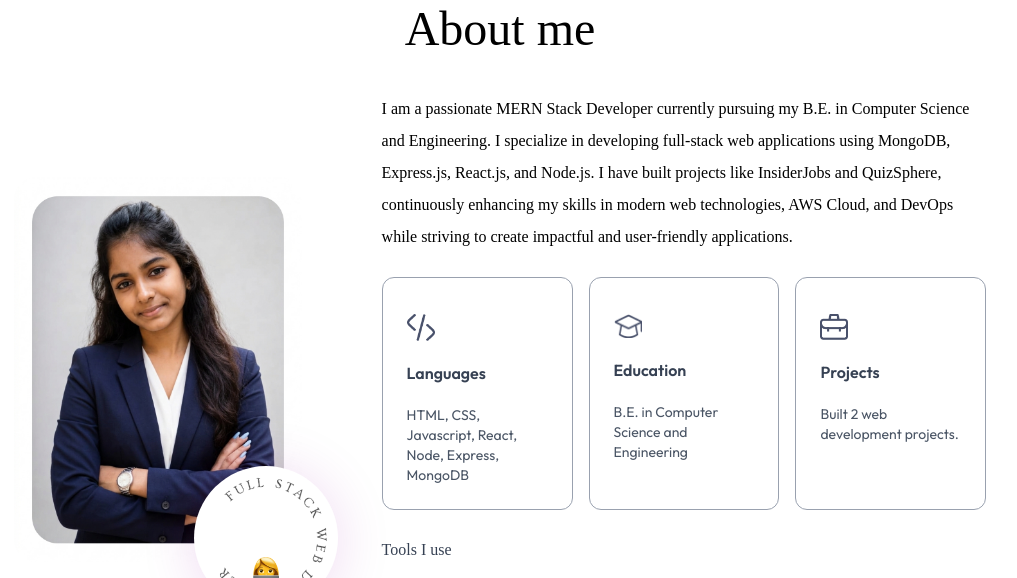
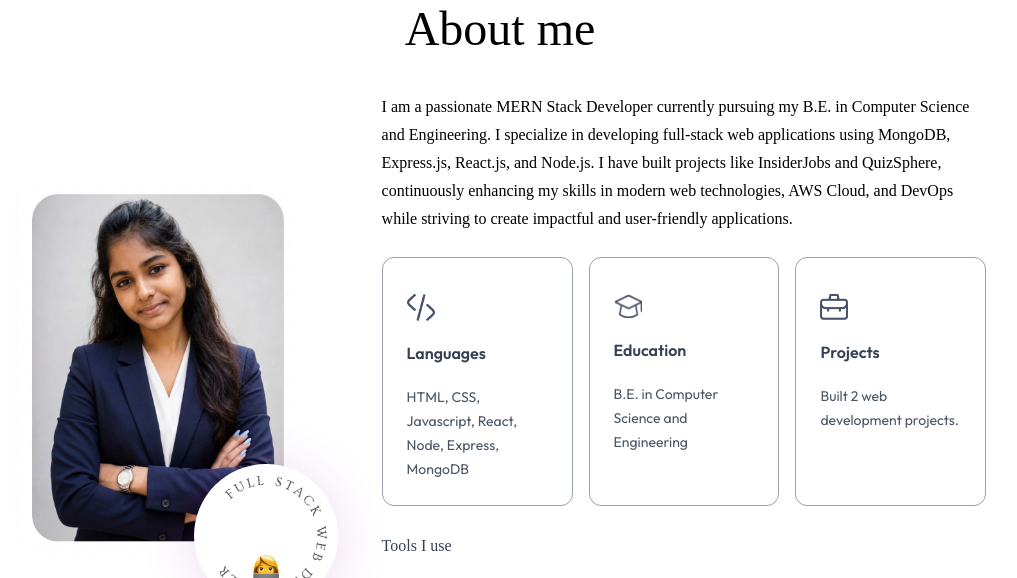
Before and after one commit to krithi30011996/portfolio, a plain HTML site: page index.html in a window 1280 px wide. Shown: the part 871-1449 px from the top of the page, without its empty margins (140-1157 px from the left). Drawn offline with nearby package versions, Linux system fonts and the light colour scheme; a web font is replaced by a local one.

Commit message:
update in about

```diff
--- a/index.html
+++ b/index.html
@@ -160,31 +160,31 @@
 
                 </div>
             </div>
-            <div class="flex-1">
-                <p class="mb-6 max-w-2xl serif-text">I am a passionate MERN Stack Developer currently pursuing my B.E. in Computer Science and Engineering. I specialize in developing full-stack web applications using MongoDB, Express.js, React.js, and Node.js. I have built projects like InsiderJobs and QuizSphere, continuously enhancing my skills in modern web technologies, AWS Cloud, and DevOps while striving to create impactful and user-friendly applications.
+            <div class="flex-1 w-full">
+                <p class="mb-6 w-full max-w-2xl break-words leading-7 serif-text">I am a passionate MERN Stack Developer currently pursuing my B.E. in Computer Science and Engineering. I specialize in developing full-stack web applications using MongoDB, Express.js, React.js, and Node.js. I have built projects like InsiderJobs and QuizSphere, continuously enhancing my skills in modern web technologies, AWS Cloud, and DevOps while striving to create impactful and user-friendly applications.
 
                 </p>
-                <ul class="grid grid-cols-1 sm:grid-cols-3 gap-4 max-w-2xl">
+                <ul class="grid grid-cols-1 sm:grid-cols-3 gap-4 w-full max-w-2xl">
 
                     <li
-                        class="border-[0.5px] border-gray-400 dark:border-white/30 rounded-xl p-6 cursor-pointer hover-light hover:-translate-y-1 duration-500 hover:shadow-[4px_4px_0_#000] dark:hover:shadow-[4px_4px_0_#fff]">
+                        class="border-[0.5px] border-gray-400 dark:border-white/30 rounded-xl p-5 sm:p-6 w-full overflow-hidden  cursor-pointer hover-light hover:-translate-y-1 duration-500 hover:shadow-[4px_4px_0_#000] dark:hover:shadow-[4px_4px_0_#fff]">
                         <img src="./images/code-icon.png" alt="" class="w-7 mt-3 dark:invert">
                         <h3 class="my-4 font-semibold text-gray-700 dark:text-white">Languages</h3>
-                        <p class="text-gray-600 dark:text-white/70 text-sm">HTML, CSS, Javascript, React, Node, Express, MongoDB</p>
+                        <p class="text-gray-600 dark:text-white/70 text-sm break-words leading-6">HTML, CSS, Javascript, React, Node, Express, MongoDB</p>
                     </li>
 
                     <li
                         class="border-[0.5px] border-gray-400 dark:border-white/30 rounded-xl p-6 cursor-pointer hover-light hover:-translate-y-1 duration-500 hover:shadow-[4px_4px_0_#000] dark:hover:shadow-[4px_4px_0_#fff]">
                         <img src="./images/edu-icon.png" alt="" class="w-7 mt-3 dark:invert">
                         <h3 class="my-4 font-semibold text-gray-700 dark:text-white">Education</h3>
-                        <p class="text-gray-600 dark:text-white/70 text-sm">B.E. in Computer Science and Engineering</p>
+                        <p class="text-gray-600 dark:text-white/70 text-sm break-words leading-6">B.E. in Computer Science and Engineering</p>
                     </li>
 
                     <li
                         class="border-[0.5px] border-gray-400 dark:border-white/30 rounded-xl p-6 cursor-pointer hover-light hover:-translate-y-1 duration-500 hover:shadow-[4px_4px_0_#000] dark:hover:shadow-[4px_4px_0_#fff]">
                         <img src="./images/project-icon.png" alt="" class="w-7 mt-3 dark:invert">
                         <h3 class="my-4 font-semibold text-gray-700 dark:text-white">Projects</h3>
-                        <p class="text-gray-600 dark:text-white/70 text-sm">Built 2 web development projects.</p>
+                        <p class="text-gray-600 dark:text-white/70 text-sm break-words leading-6">Built 2 web development projects.</p>
                     </li>
                 </ul>
                 <h4 class="my-6 text-gray-700 dark:text-white serif-text">Tools I use</h4>
@@ -316,81 +316,6 @@
 
         </div>
     </div>
-    <!-- <div id="work" class="w-full px-[12%] py-10 scroll-mt-20">
-        <h4 class="text-center mb-2 text-lg serif-text">My portfolio</h4>
-        <h2 class="text-center text-5xl serif-text">My latest work</h2>
-        <p class="text-center max-w-2xl mx-auto mt-5 mb-12 serif-text">Here are some of my featured projects showcasing my expertise in MERN Stack development, responsive web design, and modern application development. Each project reflects my passion for solving real-world problems through technology.</p>
-
-        <div class="grid grid-cols-auto my-10 gap-5">
-            <div
-                class="aspect-square bg-[url('./images/work-1.png')] bg-no-repeat bg-cover bg-center rounded-lg relative cursor-pointer group">
-                <div
-                    class="bg-white dark:bg-[#2a004a] dark:text-white w-11/12 rounded-md absolute bottom-5 left-1/2 -translate-x-1/2 py-3 px-5 flex items-center justify-between duration-500 group-hover:bottom-7">
-                    <div>
-                        <h2 class="font-semibold">Frontend project</h2>
-                        <p class="text-sm text-gray-700 dark:text-white/70">Web Design</p>
-                    </div>
-
-                    <div class="border rounded-full border-black dark:border-white w-9 aspect-square flex items-center justify-center shadow-[2px_2px_0_#000] dark:shadow-[2px_2px_0_#fff] group-hover:bg-lime-300 transition">
-                        <img src="./images/send-icon.png" alt="" class="w-5">
-                    </div>
-
-                </div>
-            </div>
-
-             <div
-                class="aspect-square bg-[url('./images/work-2.png')] bg-no-repeat bg-cover bg-center rounded-lg relative cursor-pointer group">
-                <div
-                    class="bg-white dark:bg-[#2a004a] dark:text-white w-11/12 rounded-md absolute bottom-5 left-1/2 -translate-x-1/2 py-3 px-5 flex items-center justify-between duration-500 group-hover:bottom-7">
-                    <div>
-                        <h2 class="font-semibold">Frontend project</h2>
-                        <p class="text-sm text-gray-700 dark:text-white/70">Web Design</p>
-                    </div>
-
-                    <div class="border rounded-full border-black dark:border-white w-9 aspect-square flex items-center justify-center shadow-[2px_2px_0_#000] dark:shadow-[2px_2px_0_#fff] group-hover:bg-lime-300 transition">
-                        <img src="./images/send-icon.png" alt="" class="w-5">
-                    </div>
-
-                </div>
-            </div>
-
-         <div
-                class="aspect-square bg-[url('./images/work-3.png')] bg-no-repeat bg-cover bg-center rounded-lg relative cursor-pointer group">
-                <div
-                    class="bg-white dark:bg-[#2a004a] dark:text-white w-11/12 rounded-md absolute bottom-5 left-1/2 -translate-x-1/2 py-3 px-5 flex items-center justify-between duration-500 group-hover:bottom-7">
-                    <div>
-                        <h2 class="font-semibold">Frontend project</h2>
-                        <p class="text-sm text-gray-700 dark:text-white/70">Web Design</p>
-                    </div>
-
-                    <div class="border rounded-full border-black dark:border-white w-9 aspect-square flex items-center justify-center shadow-[2px_2px_0_#000] dark:shadow-[2px_2px_0_#fff] group-hover:bg-lime-300 transition">
-                        <img src="./images/send-icon.png" alt="" class="w-5">
-                    </div>
-
-                </div>
-            </div>
-
-             <div
-                class="aspect-square bg-[url('./images/work-4.png')] bg-no-repeat bg-cover bg-center rounded-lg relative cursor-pointer group">
-                <div
-                    class="bg-white dark:bg-[#2a004a] dark:text-white w-11/12 rounded-md absolute bottom-5 left-1/2 -translate-x-1/2 py-3 px-5 flex items-center justify-between duration-500 group-hover:bottom-7">
-                    <div>
-                        <h2 class="font-semibold">Frontend project</h2>
-                        <p class="text-sm text-gray-700 dark:text-white/70">Web Design</p>
-                    </div>
-
-                    <div class="border rounded-full border-black dark:border-white w-9 aspect-square flex items-center justify-center shadow-[2px_2px_0_#000] dark:shadow-[2px_2px_0_#fff] group-hover:bg-lime-300 transition">
-                        <img src="./images/send-icon.png" alt="" class="w-5">
-                    </div>
-
-                </div>
-            </div>
-
-        </div>
-         <a href="#" class="w-max flex items-center justify-center gap-2 text-gray-700 dark:text-white border-[0.5px] border-gray-700 dark:border-white/40 rounded-full py-3 px-10 mx-auto my-20 hover-light duration-500">Show more
-            <img src="./images/right-arrow-bold.png" alt="" class="w-4 dark:invert">
-         </a>
-    </div> -->
 
     <!---contact-->
 
```
